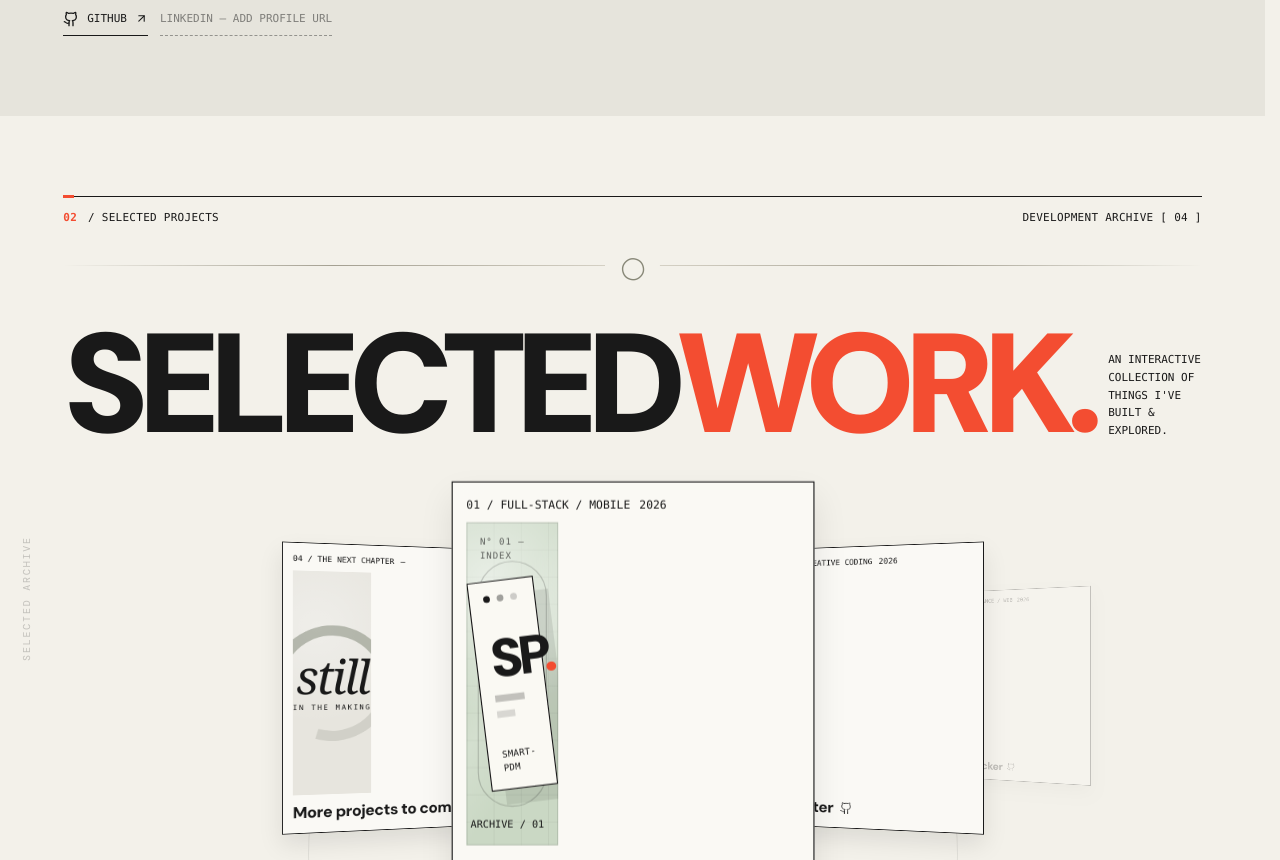
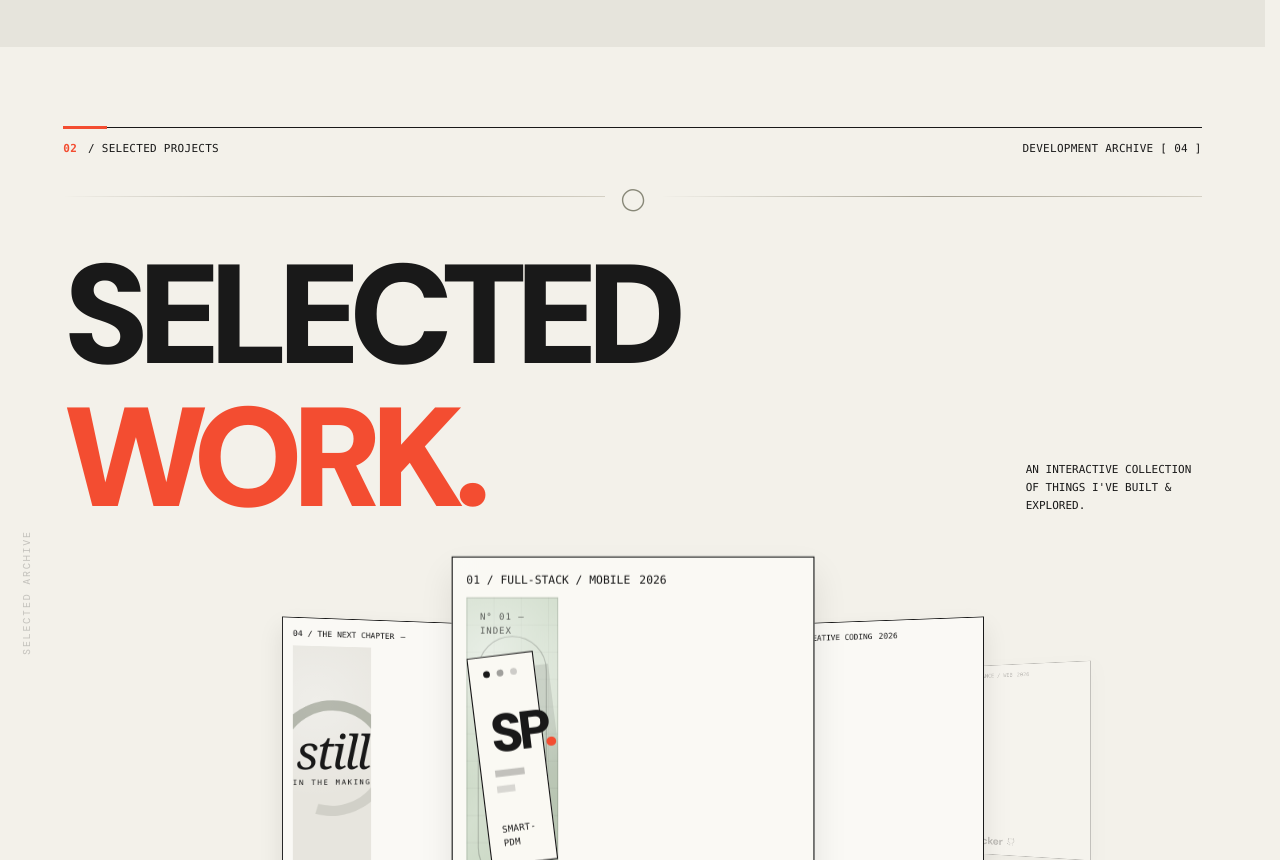
Before and after one commit to mcartv/cav-portfolio, a React (Vite) app: page / in a window 1280 px wide. Shown: the part 1940-2800 px from the top of the page. Built offline with nearby package versions, Linux system fonts and the light colour scheme.

Commit message:
style: editorial scroll reveals, masked typography, portrait entrances and staggered skill lines

```diff
--- a/src/index.css
+++ b/src/index.css
@@ -166,6 +166,133 @@ a:focus-visible,
 .scroll-motion.is-visible {
   opacity: 1;
   transform: translate3d(0, 0, 0);
+}
+
+/* STORY / 001 — editorial scroll narrative
+   Elements are hidden only when the JS observer marks them ready.
+   The carousel's 3D cards and dialogs keep their independent transforms. */
+.story-ready[data-story="fade"],
+.story-ready[data-story="aside"],
+.story-ready[data-story="portrait"],
+.story-ready[data-story="skill"] {
+  opacity:0;
+  translate:0 32px;
+  filter:blur(4px);
+}
+.story-ready[data-story="portrait"] {
+  translate:-35px 34px;
+  filter:blur(7px) grayscale(.2);
+}
+.story-ready[data-story="aside"] {translate:30px 18px;}
+.story-ready[data-story="skill"] {translate:32px 0;}
+.story-ready[data-story="fade"],
+.story-ready[data-story="aside"],
+.story-ready[data-story="portrait"],
+.story-ready[data-story="skill"] {
+  transition:
+    opacity .72s cubic-bezier(.16,1,.3,1),
+    translate .86s cubic-bezier(.16,1,.3,1),
+    filter .72s ease;
+}
+.story-ready.is-visible[data-story="fade"],
+.story-ready.is-visible[data-story="aside"],
+.story-ready.is-visible[data-story="portrait"],
+.story-ready.is-visible[data-story="skill"] {
+  opacity:1;
+  translate:0 0;
+  filter:blur(0);
+}
+#about .story-aside:nth-child(1) {transition-delay:.04s;}
+#about .story-aside:nth-child(2) {transition-delay:.11s;}
+#about .story-aside:nth-child(3) {transition-delay:.17s;}
+#about .story-aside:nth-child(4) {transition-delay:.22s;}
+#about .story-aside:nth-child(5) {transition-delay:.27s;}
+.story-ready[data-story="headline"] .story-line {
+  display:block;
+  overflow:hidden;
+  /* preserve italic descenders and prevent hard clipping */
+  padding:.06em .04em .07em;
+  margin:-.06em -.04em -.07em;
+}
+.story-headline .story-line {display:block;}
+.story-headline .story-line > span {
+  display:block;
+  transition:translate .92s cubic-bezier(.16,1,.3,1),opacity .75s ease;
+}
+.story-ready[data-story="headline"] .story-line > span {
+  translate:0 115%;
+  opacity:.2;
+}
+.story-ready.is-visible[data-story="headline"] .story-line > span {
+  translate:0 0;
+  opacity:1;
+}
+.story-headline .story-line:nth-child(2) > span {transition-delay:.14s;}
+.story-ready[data-story="divider"] {opacity:.35;transition:opacity .85s ease;}
+.story-ready.is-visible[data-story="divider"] {opacity:1;}
+.story-ready[data-story="divider"]::before,
+.story-ready[data-story="divider"]::after {
+  transform:scaleX(.02);
+  transition:transform 1.2s cubic-bezier(.16,1,.3,1);
+}
+.story-ready.is-visible[data-story="divider"]::before,
+.story-ready.is-visible[data-story="divider"]::after {transform:scaleX(1);}
+.story-ready[data-story="rule"] .section-label::before {transform:scaleX(0);}
+.story-ready.is-visible[data-story="rule"] .section-label::before {transform:scaleX(1);}
+.story-ready[data-story="rule"] .section-label {
+  opacity:.4;
+  transition:opacity .65s ease;
+}
+.story-ready.is-visible[data-story="rule"] .section-label {opacity:1;}
+.story-ready[data-story="carousel"] {
+  opacity:0;
+  translate:0 52px;
+  filter:blur(7px);
+  transition:opacity .95s ease,translate 1.05s cubic-bezier(.16,1,.3,1),filter 1.05s ease;
+}
+.story-ready.is-visible[data-story="carousel"] {
+  opacity:1;
+  translate:0 0;
+  filter:blur(0);
+}
+.story-ready[data-story="skill"] {
+  transition-delay:calc(var(--skill-index,0)*95ms);
+}
+.story-skill::after {
+  content:'';
+  position:absolute;
+  bottom:-1px;
+  left:0;
+  width:100%;
+  height:1px;
+  background:var(--color-signal);
+  transform:scaleX(0);
+  transform-origin:left;
+  opacity:.75;
+  pointer-events:none;
+  transition:transform .8s cubic-bezier(.16,1,.3,1);
+}
+.story-skill.is-visible::after {transform:scaleX(1);}
+.toolkit-section::before {
+  content:'';
+  position:absolute;pointer-events:none;
+  right:2%;top:16%;
+  width:clamp(220px,35vw,510px);
+  aspect-ratio:1;
+  border-radius:50%;
+  border:1px solid rgba(25,25,25,.06);
+  box-shadow:0 0 0 48px rgba(25,25,25,.015),0 0 0 98px rgba(25,25,25,.012);
+}
+@media(max-width:640px) {
+  .story-ready[data-story="portrait"] {translate:0 22px;}
+  .story-ready[data-story="aside"],.story-ready[data-story="skill"] {translate:0 20px;}
+  .story-ready[data-story="carousel"] {translate:0 18px;filter:none;}
+  .story-ready[data-story="fade"] {translate:0 20px;filter:none;}
+}
+@media(prefers-reduced-motion:reduce) {
+  [data-story],[data-story] * {transition-duration:0s!important;animation-duration:0s!important;}
+  [data-story] {opacity:1!important;translate:none!important;filter:none!important;}
+  .story-line > span {translate:none!important;opacity:1!important;}
 }
 
 /* INDEX/ — expressive editorial motion system. All visual effects are progressive. */
```
